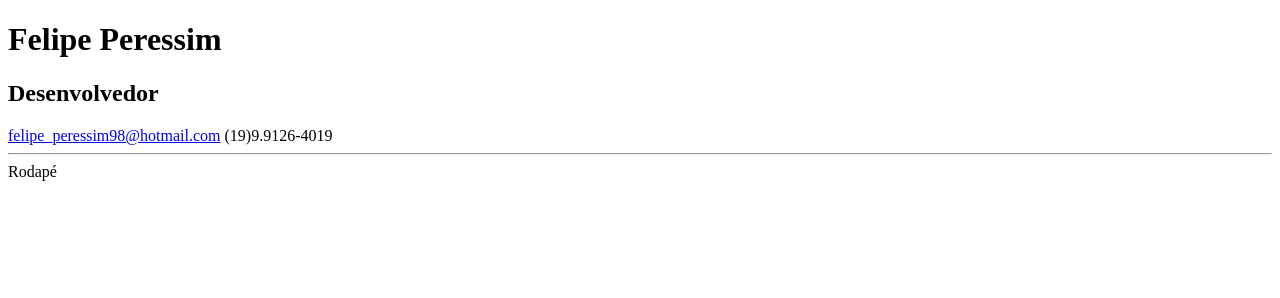
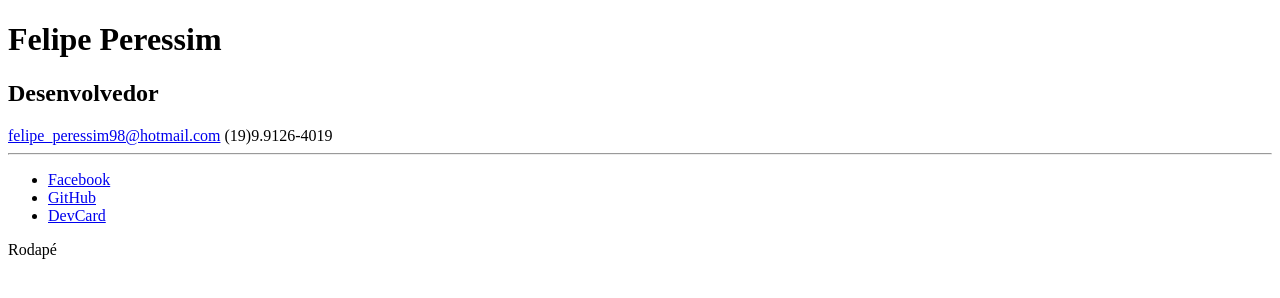
Before and after one commit to felipe001998/felipe001998.github.io, a plain HTML site: page index.html in a window 1280 px wide. Drawn offline with Linux system fonts and the light colour scheme.

Commit message:
auteracoes

```diff
--- a/index.html
+++ b/index.html
@@ -18,7 +18,13 @@
 
                 <hr>
             </header>
-            <section class="redes-sociais"></section>
+            <section class="redes-sociais">
+                <ul>
+                    <li><a href="https://www.facebook.com/felipe.peressim.1" target="_blank"><span class="ico-facebook">Facebook</span></a></li>
+                    <li><a href="https://github.com/felipe001998" target="_blank"><span class="ico-github">GitHub</span></a></li>
+                    <li><a href="http://devcard.com.br/card/felipe-peressim/" target="_blank"><span class="ico-devcard">DevCard</span></a></li>
+                </ul>
+            </section>
             <section class="projetos"></section>
             <section class="tecnologia"></section>
             <footer>
```
